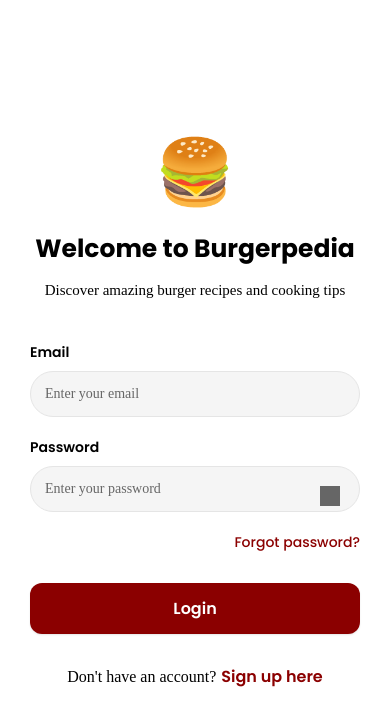
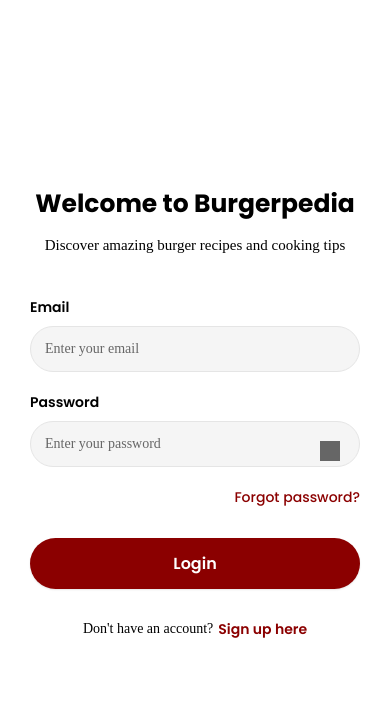
Before and after one commit to JaiAnoba/StickerSmash, a React Native app: screen /Login in a window 390 px wide. Shown: the top 726 px of the page. Built offline with nearby package versions, Linux system fonts and the light colour scheme; grey boxes are pictures that could not be loaded; a web font is replaced by a local one.

Commit message:
upgraded into sdk 53

```diff
--- a/src/screens/LoginScreen.tsx
+++ b/src/screens/LoginScreen.tsx
@@ -119,7 +119,7 @@ const LoginScreen: React.FC = () => {
       <View style={styles.content}>
         {/* Header */}
         <View style={styles.header}>
-          <Text style={styles.logo}>🍔</Text>
+          {/* <Text style={styles.logo}>🍔</Text> */}
           <Text weight="bold" style={styles.title}>
             Welcome to Burgerpedia
           </Text>
@@ -402,6 +402,7 @@ const styles = StyleSheet.create({
   },
   loginButton: {
     marginTop: 10,
+    borderRadius: 999,
   },
   loadingIndicator: {
     marginTop: 10,
@@ -413,11 +414,11 @@ const styles = StyleSheet.create({
     marginBottom: 20,
   },
   footerText: {
-    fontSize: 16,
+    fontSize: 14,
     marginRight: 5,
   },
   linkText: {
-    fontSize: 16,
+    fontSize: 14,
   },
   // Modal styles
   modalOverlay: {
@@ -439,11 +440,11 @@ const styles = StyleSheet.create({
     shadowRadius: 3.84,
   },
   modalTitle: {
-    fontSize: 22,
+    fontSize: 18,
     marginBottom: 12,
   },
   modalSubtitle: {
-    fontSize: 14,
+    fontSize: 12,
     lineHeight: 20,
     marginBottom: 20,
   },
--- a/src/screens/RegisterScreen.tsx
+++ b/src/screens/RegisterScreen.tsx
@@ -116,7 +116,7 @@ const RegisterScreen: React.FC = () => {
         <View style={styles.content}>
           {/* Header */}
           <View style={styles.header}>
-            <Text style={styles.logo}>🍔</Text>
+            {/* <Text style={styles.logo}>🍔</Text> */}
             <Text weight="bold" style={styles.title}>
               Join Burgerpedia
             </Text>
@@ -254,7 +254,6 @@ const RegisterScreen: React.FC = () => {
               disabled={isLoading}
               fullWidth
               style={styles.registerButton}
-              icon="✨"
             />
 
             {isLoading && <ActivityIndicator size="small" color={colors.primary} style={styles.loadingIndicator} />}
```
Also changed, not shown: package.json (+18 -18 lines), 1 other file (tests, documents, lock files or other folders).
